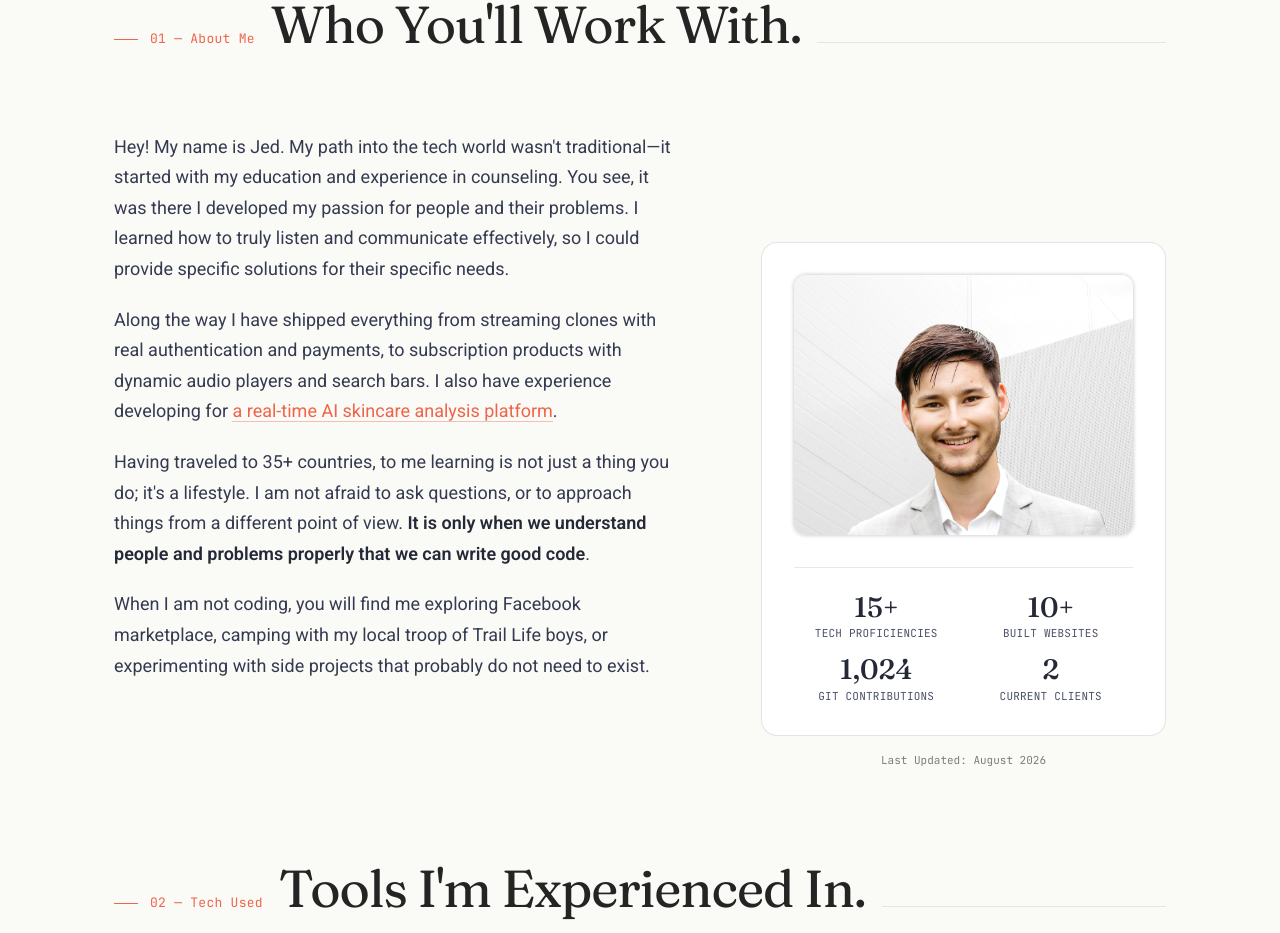
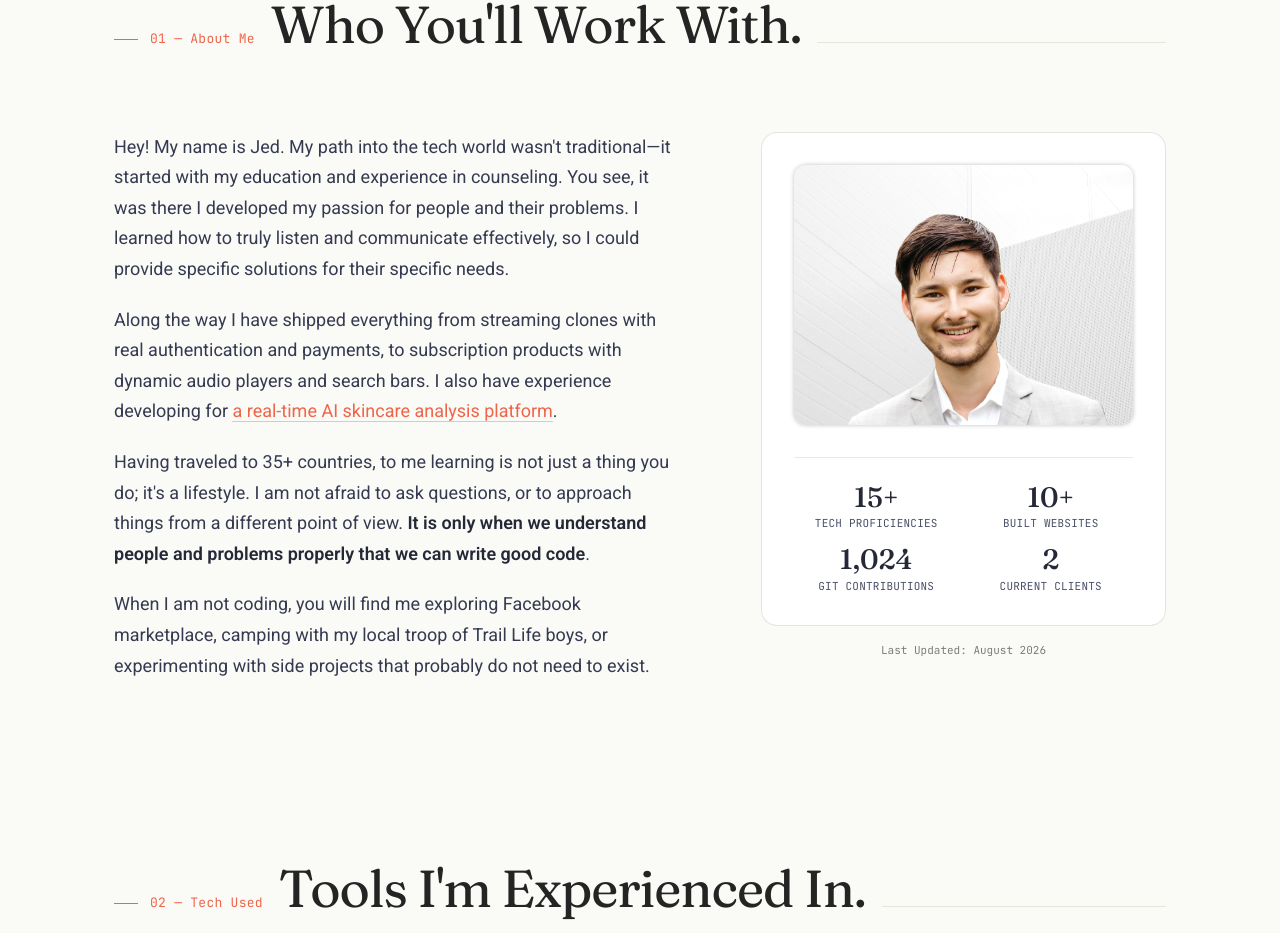
Before and after one commit to jeddelich/next-portfolio, a Next.js app: page / in a window 1280 px wide. Shown: the part 993-1926 px from the top of the page. Built offline with nearby package versions, Linux system fonts and the light colour scheme.

Commit message:
style: remove sticky profile card feature

```diff
--- a/components/about/about.module.css
+++ b/components/about/about.module.css
@@ -42,7 +42,6 @@
   background: #ffffff;
   padding: 32px;
   position: relative;
-  top: 110px;
 }
 
 .aboutCard::after {
```
